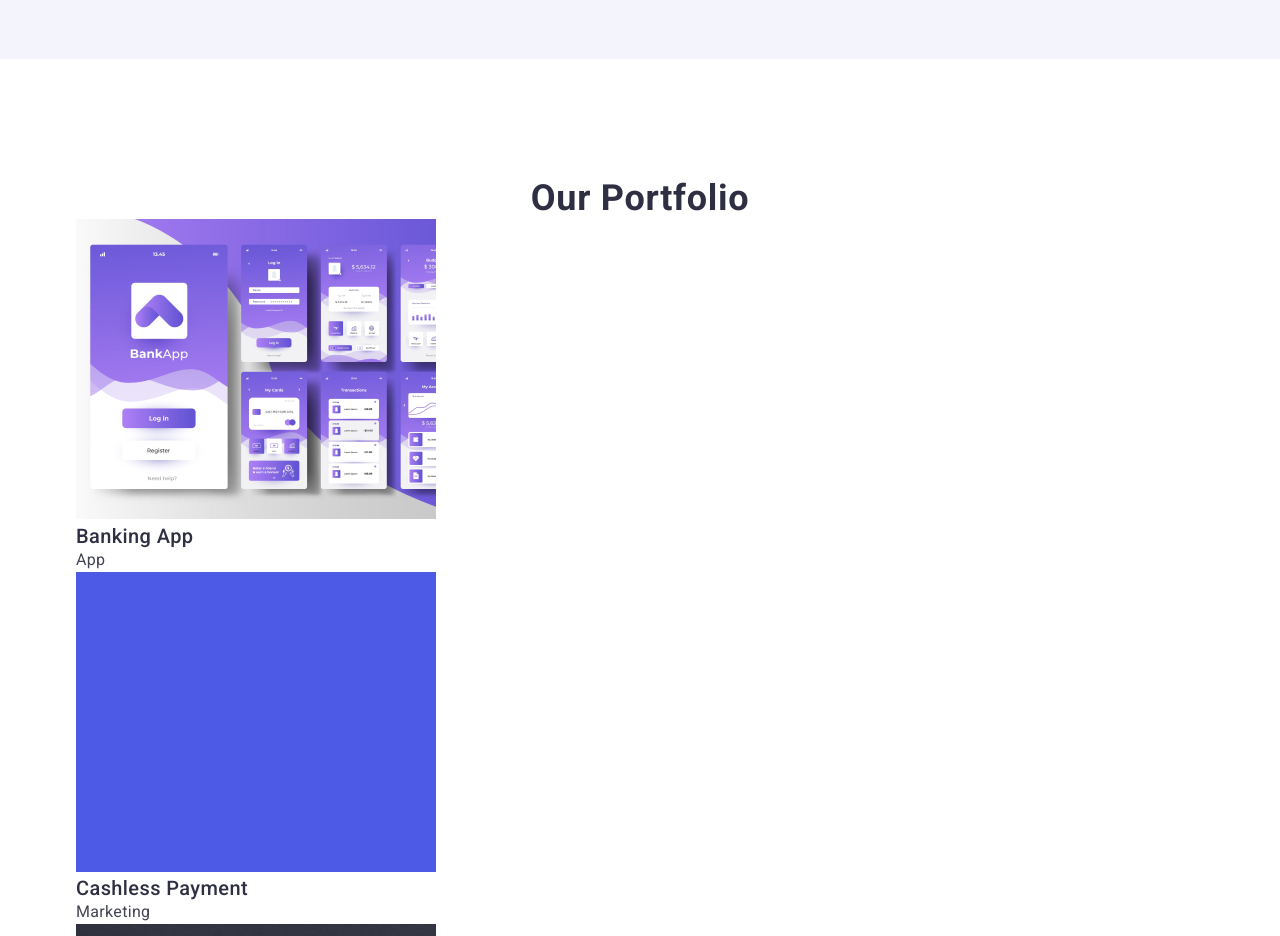
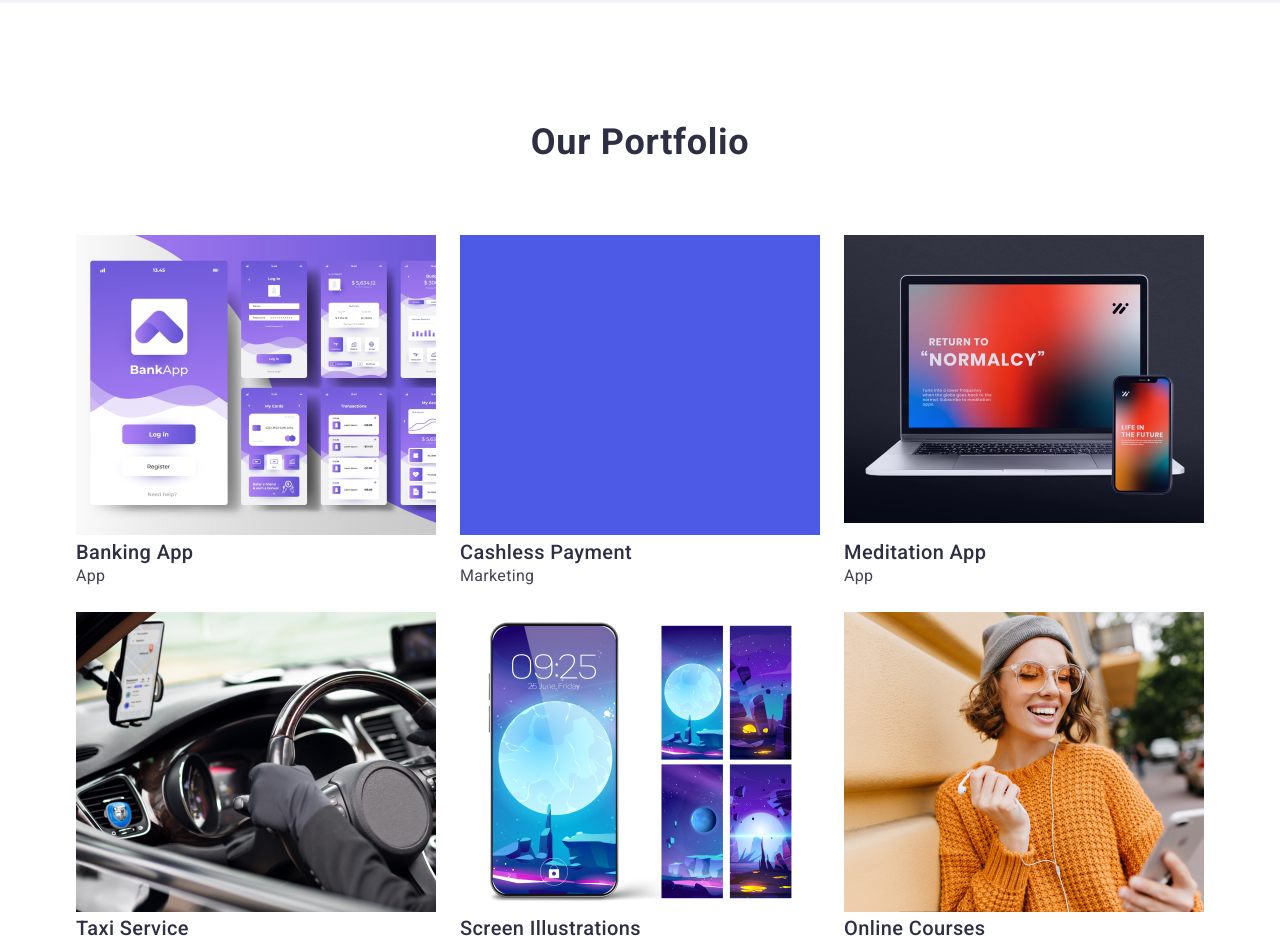
Before and after one commit to ArinaRubashkina/goit-markup-hw-03, a plain HTML site: page index.html in a window 1280 px wide. Shown: the part 1864-2800 px from the top of the page. Drawn offline with nearby package versions, Linux system fonts and the light colour scheme.

Commit message:
attempt4

```diff
--- a/css/styles.css
+++ b/css/styles.css
@@ -84,6 +84,8 @@ nav .logo-name{
     letter-spacing: 0.04em;
     gap: 10px;
     display: flex;
+    justify-content: center;
+    align-items: center;
     margin-top: 48px;
     margin-bottom: 188px;
     padding: 16px 32px;
@@ -115,13 +117,12 @@ nav .logo-name{
 }
 .picture{
     background-color: #ffffff;
-    display: inline-flex;
-    padding-bottom: 32px;
+    display: flex;
     flex-direction: column;
-    justify-content: center;
     align-items: center;
     gap: 32px;
     margin-bottom: 120px;
+    width: calc((100% - 3*32px)/4);
 }
 .text{
     font-size: 16px;
@@ -179,17 +180,24 @@ header .container{
     gap: 24px;
     margin: 156px 120px;
 }
+.benefit{
+    width: calc((100% - 3*24px)/4);
+}
 .picture-section{
     display: flex;
     margin-top: 120px;
-    justify-content: center;
     gap: 24px;
 }
-.portfolio-picture{
-    display: inline;
+.card-set{
+    display: flex;
+    flex-wrap: wrap;
+    gap: 24px;
+    padding-bottom: 120px;
+    padding-top: 72px;
+    border-bottom: 1px solid #E7E9FC;
 }
-.porfolio-section{
-    display: inline;
+.item{
+    width: calc((100% -120px)/6);
 }
 .footer-section{
     display: flex;
@@ -198,3 +206,8 @@ header .container{
     padding-right: 1020px;
     padding-left: 156px;
 }
+footer .text{
+    margin-top: 16px;
+    display: flex;
+    flex-wrap: wrap;
+}
--- a/index.html
+++ b/index.html
@@ -41,7 +41,6 @@
             </div>
         </section>
         <section>
-        <div class="container">
         <h2 hidden>Content</h2>
           <ul class="benefits-list">
             <li class="benefit">
@@ -105,8 +104,8 @@
         <section class="portfolio-section">
             <div class="container">
             <h2 class="second-title">Our Portfolio</h2>
-            <ul class="porfolio-list">
-                <li class="potfolio-picture">
+            <ul class="card-set">
+                <li class="item">
                     <img src="./images/img5.jpg"
                          alt="Picture of an app"
                          width="360"
@@ -114,7 +113,7 @@
                     <h3 class="section-title">Banking App</h3>
                     <p class="text">App</p>
                 </li>
-                <li class="potfolio-picture">
+                <li class="item">
                     <img src="./images/img6.jpg"
                          alt="blue background"
                          width="360"
@@ -122,7 +121,7 @@
                     <h3 class="section-title">Cashless Payment</h3>
                     <p class="text">Marketing</p>
                 </li>
-                <li class="potfolio-picture">
+                <li class="item">
                     <img src="./images/img7.jpg"
                          alt="laptop and phone"
                          width="360"
@@ -130,7 +129,7 @@
                     <h3 class="section-title">Meditation App</h3>
                     <p class="text">App</p>
                 </li>
-                <li class="potfolio-picture">
+                <li class="item">
                     <img src="./images/img8.jpg"
                          alt="driver's hands"
                          width="360"
@@ -138,7 +137,7 @@
                     <h3 class="section-title">Taxi Service</h3>
                     <p class="text">Marketing</p>
                 </li>
-                <li>
+                <li class="item">
                     <img src="./images/img9.jpg"
                          alt="phone's screen"
                          width="360"
@@ -146,7 +145,7 @@
                     <h3 class="section-title">Screen Illustrations</h3>
                     <p class="text">Design</p>
                 </li>
-                <li class="potfolio-picture">
+                <li class="item">
                     <img src="./images/img10.jpg"
                          alt="smiling girl"
                          width="360"
```
